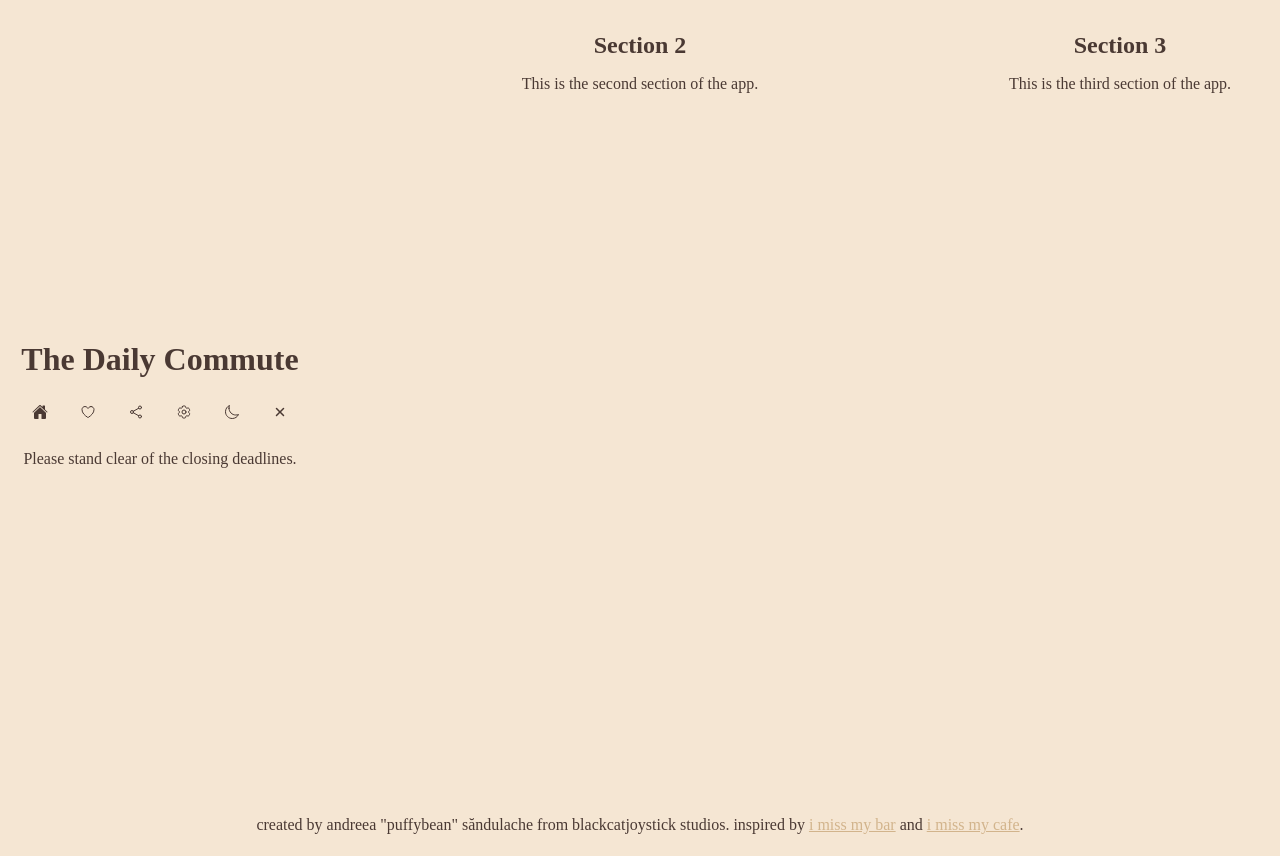
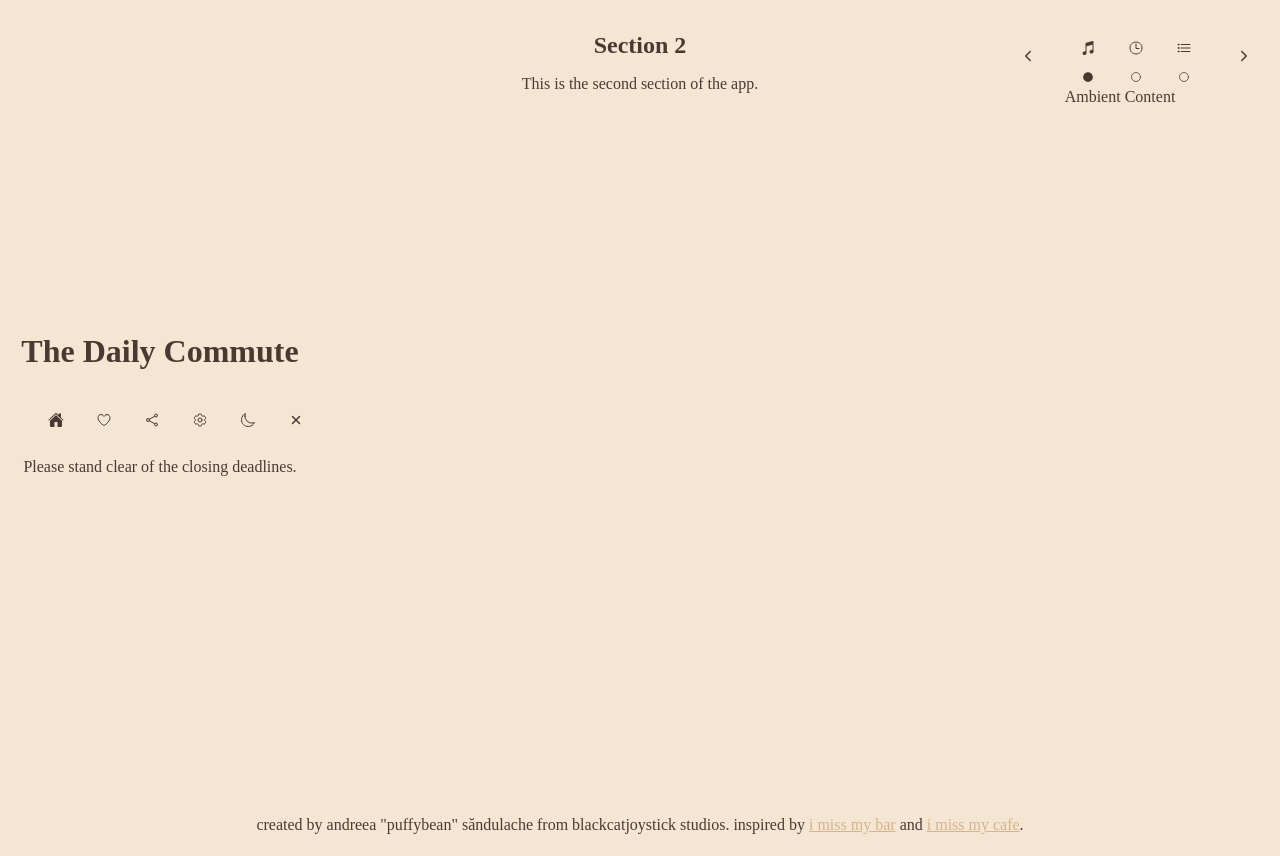
Before and after one commit to SAndreeaM/the-daily-commute, a React (Vite) app: page / in a window 1280 px wide. Built offline with nearby package versions, Linux system fonts and the light colour scheme.

Commit message:
Add Tabs, add Navigation component

```diff
--- a/src/Menu.tsx
+++ b/src/Menu.tsx
@@ -12,54 +12,33 @@ import {
   IoClose,
   IoChevronDown
 } from "react-icons/io5";
-import {
-  HiOutlineCog6Tooth,
-  HiCog6Tooth
-} from "react-icons/hi2";
-
+import { HiOutlineCog6Tooth, HiCog6Tooth } from "react-icons/hi2";
+import Navigation from './Navigation';
 
 interface Props {
-
   onMenuClick: (id: string, toggleMenu?: boolean, lightMode?: boolean) => void;
   menuState: boolean;
   lightMode: boolean;
   menuPage: string;
   socialPopup: boolean;
-
 }
 
-
-// Menu component
 const Menu: FC<Props> = ({ onMenuClick, menuState, lightMode, menuPage, socialPopup }) => {
   const menuItems = [
     { id: "home", icon: menuPage === "home" ? <IoHome /> : <IoHomeOutline /> },
     { id: "credits", icon: menuPage === "credits" ? <IoHeart /> : <IoHeartOutline /> },
     { id: "social", icon: socialPopup ? <IoShareSocial /> : <IoShareSocialOutline /> },
     { id: "settings", icon: menuPage === "settings" ? <HiCog6Tooth /> : <HiOutlineCog6Tooth /> },
-    {
-      id: "lightMode",
-      lightMode: true,
-      icon: lightMode ? <IoMoonOutline /> : <IoSunnyOutline />
-    },
-    {
-      id: "menuState",
-      toggleMenu: true,
-      icon: menuState ? <IoClose /> : <IoChevronDown />
-    }
+    { id: "lightMode", icon: lightMode ? <IoMoonOutline /> : <IoSunnyOutline /> },
+    { id: "menuState", icon: menuState ? <IoClose /> : <IoChevronDown /> }
   ];
 
   return (
-    <div className='menu flexbox'>
-      {menuItems.map(({ id, icon, toggleMenu, lightMode }) => (
-        <button
-          key={id}
-          onClick={() => onMenuClick(id, toggleMenu, lightMode)}
-          aria-label={id}
-        >
-          {icon}
-        </button>
-      ))}
-    </div>
+    <Navigation
+      items={menuItems}
+      currentState={menuPage}
+      setCurrentState={(state) => onMenuClick(state)}
+    />
   );
 };
 
--- /dev/null
+++ b/src/Navigation.tsx
@@ -0,0 +1,59 @@
+import { FC } from 'react';
+import './App.css';
+import './Section.css';
+import {
+  IoEllipse,
+  IoEllipseOutline
+} from 'react-icons/io5';
+import {
+  IoIosArrowBack,
+  IoIosArrowForward,
+} from "react-icons/io";
+
+interface NavigationProps {
+  items: { id: string, icon: JSX.Element }[];
+  currentState: string;
+  setCurrentState: (state: string) => void;
+  showArrows?: boolean;
+  showCircles?: boolean;
+}
+
+const Navigation: FC<NavigationProps> = ({ items, currentState, setCurrentState, showArrows = false, showCircles = false }) => {
+  const handleArrowClick = (direction: "back" | "forward") => {
+    const currentIndex = items.findIndex(item => item.id === currentState);
+    const newIndex = direction === "back"
+      ? (currentIndex - 1 + items.length) % items.length
+      : (currentIndex + 1) % items.length;
+    setCurrentState(items[newIndex].id);
+  };
+
+  return (
+    <div className='navigation-container menu flexbox'>
+      {showArrows && (
+        <button onClick={() => handleArrowClick("back")} aria-label="previous">
+          <IoIosArrowBack />
+        </button>
+      )}
+      <div className='navigation-items flexbox'>
+        {items.map(({ id, icon }) => (
+          <div key={id} className='navigation-item'>
+            <button
+              onClick={() => setCurrentState(id)}
+              aria-label={id}
+            >
+              {icon}
+            </button>
+            {showCircles && (currentState === id ? <IoEllipse className='small-circle' /> : <IoEllipseOutline className='small-circle' />)}
+          </div>
+        ))}
+      </div>
+      {showArrows && (
+        <button onClick={() => handleArrowClick("forward")} aria-label="next">
+          <IoIosArrowForward />
+        </button>
+      )}
+    </div>
+  );
+};
+
+export default Navigation;
--- a/src/Section.css
+++ b/src/Section.css
@@ -26,6 +26,56 @@
   height: auto;
   max-height: 100%;
   margin-bottom: 16px;
+}
+
+.small-circle {
+  width: 12px;
+  height: 12px;
+  margin-top: 4px;
+}
+
+.tabs-container {
+  display: flex;
+  align-items: center;
+  justify-content: space-between;
+  width: 100%;
+  margin-bottom: 16px;
+}
+
+.tabs {
+  display: flex;
+  align-items: center;
+}
+
+.tab-item {
+  display: flex;
+  flex-direction: column;
+  align-items: center;
+}
+
+.tab-content {
+  width: 100%;
+  height: auto;
+  margin-top: 16px;
+}
+
+.navigation-container {
+  display: flex;
+  align-items: center;
+  justify-content: space-between;
+  width: 100%;
+  margin: 16px;
+}
+
+.navigation-items {
+  display: flex;
+  align-items: center;
+}
+
+.navigation-item {
+  display: flex;
+  flex-direction: column;
+  align-items: center;
 }
 
 /* SECTION 1 */
--- a/src/Section3.tsx
+++ b/src/Section3.tsx
@@ -1,25 +1,35 @@
-import { useState, useEffect } from 'react';
-
-import './App.css'
-import './Section.css'
-import { IoMusicalNotes } from 'react-icons/io5';
+import { useState } from 'react';
+import './App.css';
+import './Section.css';
+import Tabs from './Tabs.tsx';
 
 function Section3() {
   type TabsOption = "ambient" | "pomodoro" | "tasks";
   const [tabsState, setTabsState] = useState<TabsOption>("ambient");
 
-  const tabsItems = [
-    {id: "ambientSounds", icon: <IoMusicalNotes />},
-  ];
+  const renderTabContent = () => {
+    switch (tabsState) {
+      case "ambient":
+        return <div>Ambient Content</div>;
+      case "pomodoro":
+        return <div>Pomodoro Content</div>;
+      case "tasks":
+        return <div>Tasks Content</div>;
+      default:
+        return null;
+    }
+  };
 
-    return (
-      <div className='section3 section flexbox'>
-        <div className='section-content flexbox'>
-          <h2>Section 3</h2>
-          <p>This is the third section of the app.</p>
+  return (
+    <div className='section3 section flexbox'>
+      <div className='section-content flexbox'>
+        <Tabs tabsState={tabsState} setTabsState={setTabsState} />
+        <div className='tab-content'>
+          {renderTabContent()}
         </div>
       </div>
-    )
-  }
+    </div>
+  );
+}
 
-  export default Section3
+export default Section3;
--- /dev/null
+++ b/src/Tabs.tsx
@@ -0,0 +1,37 @@
+import { FC } from 'react';
+import './App.css';
+import './Section.css';
+import {
+  IoMusicalNotes,
+  IoMusicalNotesOutline,
+  IoTime,
+  IoTimeOutline,
+  IoList,
+  IoListOutline
+} from 'react-icons/io5';
+import Navigation from './Navigation';
+
+interface TabsProps {
+  tabsState: "ambient" | "pomodoro" | "tasks";
+  setTabsState: (state: "ambient" | "pomodoro" | "tasks") => void;
+}
+
+const Tabs: FC<TabsProps> = ({ tabsState, setTabsState }) => {
+  const tabsItems = [
+    { id: "ambient", icon: tabsState === "ambient" ? <IoMusicalNotes /> : <IoMusicalNotesOutline /> },
+    { id: "pomodoro", icon: tabsState === "pomodoro" ? <IoTime /> : <IoTimeOutline /> },
+    { id: "tasks", icon: tabsState === "tasks" ? <IoList /> : <IoListOutline /> }
+  ];
+
+  return (
+    <Navigation
+      items={tabsItems}
+      currentState={tabsState}
+      setCurrentState={(state) => setTabsState(state as "ambient" | "pomodoro" | "tasks")}
+      showArrows={true}
+      showCircles={true}
+    />
+  );
+};
+
+export default Tabs;
```
